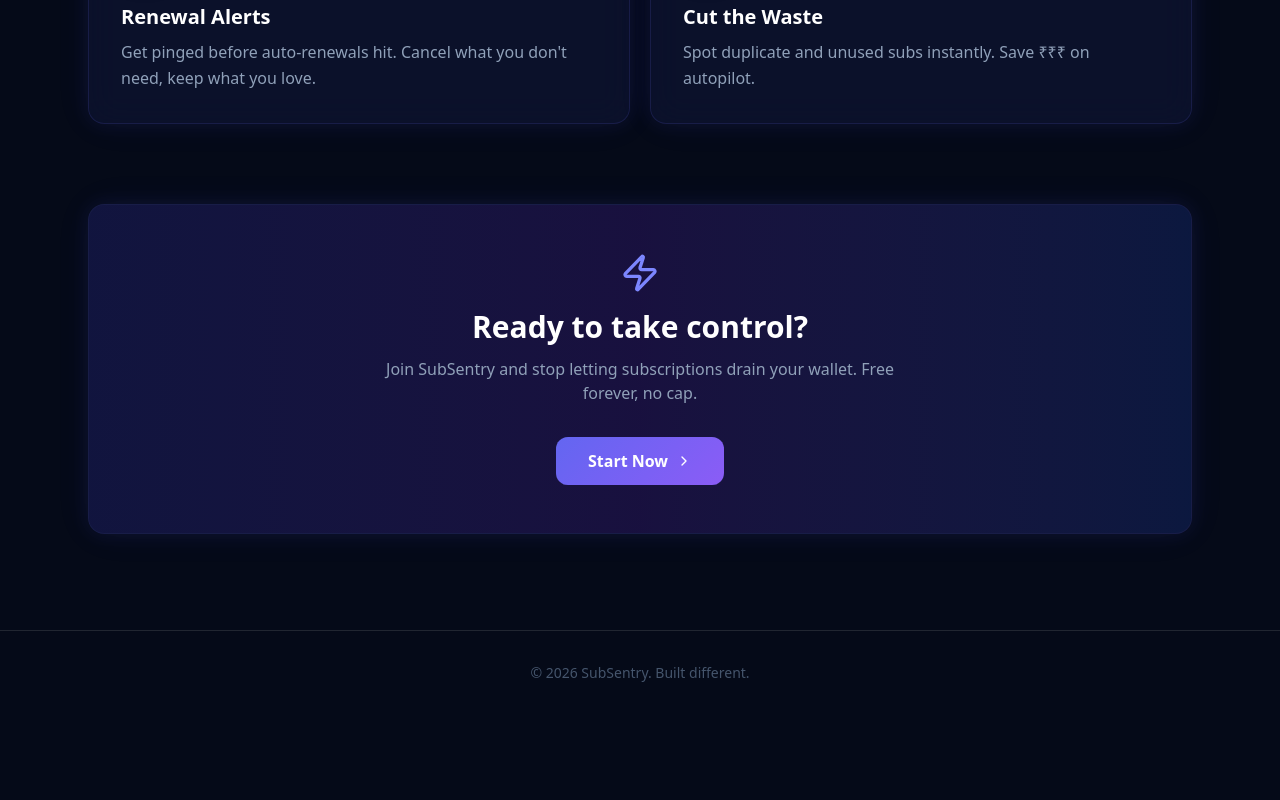
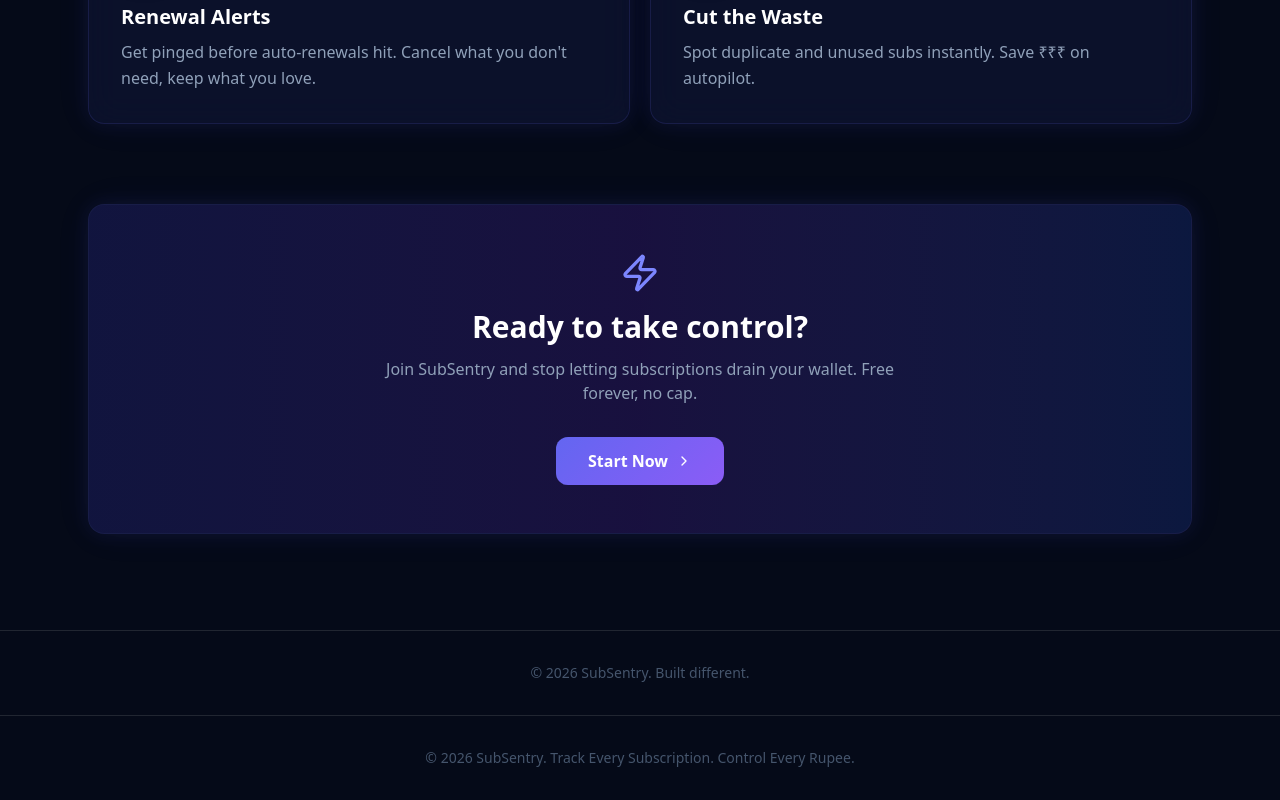
Before and after one commit to angelabera/SubSentry, a Next.js app: page / in a window 1280 px wide. Shown: the part 1177-1977 px from the top of the page. Before the commit the page ends 1892 px from the top, so only its background shows below. Built offline with nearby package versions, Linux system fonts and the light colour scheme; no server answers.

Commit message:
Updated footer

```diff
--- a/src/app/layout.tsx
+++ b/src/app/layout.tsx
@@ -26,10 +26,15 @@
 }>) {
   return (
     <html lang="en">
-      <body className={`${geistSans.variable} ${geistMono.variable} antialiased bg-[#050a18] text-slate-200`}>
+      <body className={`${geistSans.variable} ${geistMono.variable} antialiased bg-[#050a18] text-slate-200 flex flex-col min-h-screen`}>
         <AuthProvider>
           <Navbar />
-          <main className="min-h-[calc(100vh-4rem)]">{children}</main>
+          <main className="flex-1">{children}</main>
+          <footer className="border-t border-white/5 py-8 text-center">
+            <p className="text-sm text-slate-600">
+              &copy; {new Date().getFullYear()} SubSentry. Track Every Subscription. Control Every Rupee.
+            </p>
+          </footer>
         </AuthProvider>
       </body>
     </html>
```
